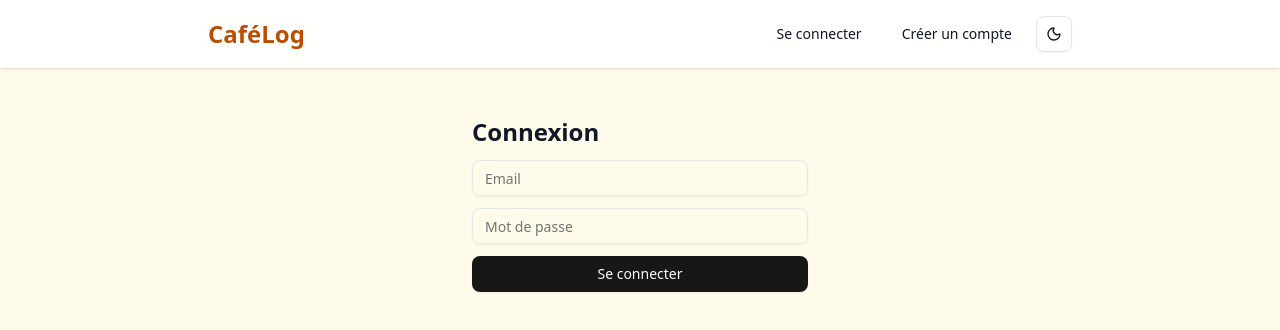
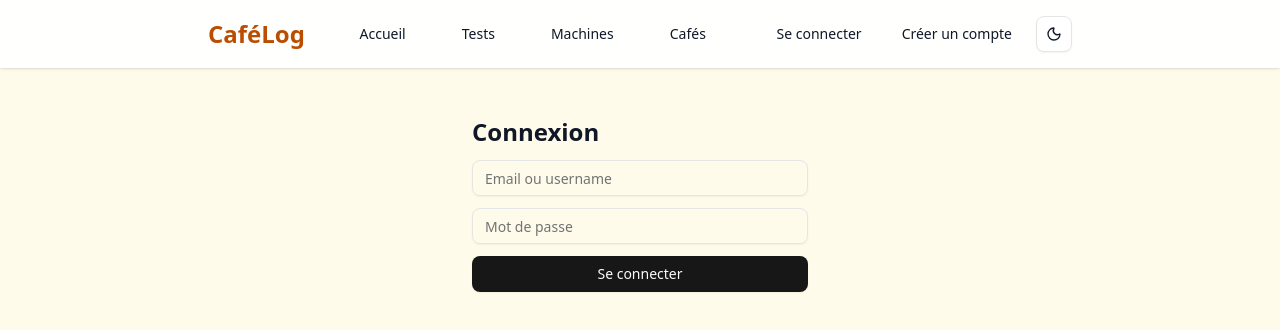
Before and after one commit to tmaurie/coffee-log, a Next.js app: page /login in a window 1280 px wide. Shown: the top 330 px of the page. Built offline with nearby package versions, Linux system fonts and the light colour scheme; no server answers.

Commit message:
Implement authentication system with username support and enhance user registration flow

```diff
--- a/app/api/auth/[...nextauth]/route.ts
+++ b/app/api/auth/[...nextauth]/route.ts
@@ -1,5 +1,5 @@
 import NextAuth from "next-auth";
-import { authOptions } from "@/lib/infra/auth-server";
+import { authOptions } from "@/lib/infra/auth";
 
 const handler = NextAuth(authOptions);
 export { handler as GET, handler as POST };
--- /dev/null
+++ b/app/api/auth/register/route.ts
@@ -0,0 +1,33 @@
+import { db } from "@/lib/infra/db";
+import { users } from "@/lib/infra/schema";
+import bcrypt from "bcryptjs";
+import { eq, or } from "drizzle-orm";
+
+export async function POST(req: Request) {
+  const { email, username, password } = await req.json();
+
+  if (!email || !username || !password) {
+    return new Response("Missing fields", { status: 400 });
+  }
+
+  const normEmail = email.trim().toLowerCase();
+  const normUser = username.trim().toLowerCase();
+
+  const exists = await db
+    .select({ id: users.id })
+    .from(users)
+    .where(or(eq(users.email, normEmail), eq(users.username, normUser)));
+
+  if (exists.length) {
+    return new Response("Email ou username déjà utilisé", { status: 409 });
+  }
+
+  const passwordHash = await bcrypt.hash(password, 10);
+  await db.insert(users).values({
+    email: normEmail,
+    username: normUser,
+    passwordHash,
+  });
+
+  return new Response("User created", { status: 201 });
+}
--- a/app/login/page.tsx
+++ b/app/login/page.tsx
@@ -6,8 +6,8 @@ import { Input } from "@/components/ui/input";
 import { useRouter } from "next/navigation";
 
 export default function LoginPage() {
-  const [email, setEmail] = useState("");
   const [password, setPassword] = useState("");
+  const [identifier, setIdentifier] = useState("");
   const [err, setErr] = useState("");
   const router = useRouter();
 
@@ -15,7 +15,7 @@ export default function LoginPage() {
     e.preventDefault();
     setErr("");
     const res = await signIn("credentials", {
-      email,
+      identifier,
       password,
       redirect: false,
     });
@@ -23,8 +23,8 @@ export default function LoginPage() {
     router.push("/");
   };
 
-  const handleEmailChange = (e: React.ChangeEvent<HTMLInputElement>) => {
-    setEmail(e.target.value);
+  const handleIdentifierChange = (e: React.ChangeEvent<HTMLInputElement>) => {
+    setIdentifier(e.target.value);
   };
 
   const handlePasswordChange = (e: React.ChangeEvent<HTMLInputElement>) => {
@@ -36,11 +36,11 @@ export default function LoginPage() {
       <h1 className="text-2xl font-bold">Connexion</h1>
       <form onSubmit={submit} className="space-y-3">
         <Input
-          placeholder="Email"
-          type="email"
-          value={email}
-          onChange={handleEmailChange}
+          placeholder="Email ou username"
+          value={identifier}
+          onChange={handleIdentifierChange}
         />
+
         <Input
           placeholder="Mot de passe"
           type="password"
--- a/app/page.tsx
+++ b/app/page.tsx
@@ -6,16 +6,20 @@ import { Button } from "@/components/ui/button";
 import { Card, CardContent, CardHeader, CardTitle } from "@/components/ui/card";
 import { Badge } from "@/components/ui/badge";
 import { Coffee, Star, TestTubeDiagonal, ToolCase } from "lucide-react";
+import { useSession } from "next-auth/react";
 
 export default function Home() {
   const { tests } = useCafeLog();
+  const { data: session} = useSession();
+  const displayName = session?.user?.name ?? session?.user?.email;
 
   const lastTest = tests.length ? tests[tests.length - 1] : null;
 
   return (
     <main className="max-w-3xl mx-auto p-6 space-y-8">
       <h1 className="text-3xl font-bold">
-        Bienvenue sur <span className="text-amber-700">CaféLog</span> !
+        Bienvenue sur <span className="text-amber-700">CaféLog</span>
+        {displayName && <span>, {displayName}</span>} !
       </h1>
 
       {/* Dernier test */}
--- a/app/register/page.tsx
+++ b/app/register/page.tsx
@@ -7,6 +7,7 @@ import { Input } from "@/components/ui/input";
 
 export default function RegisterPage() {
   const [email, setEmail] = useState("");
+  const [username, setUsername] = useState("");
   const [password, setPassword] = useState("");
   const [confirm, setConfirm] = useState("");
   const [error, setError] = useState("");
@@ -28,14 +29,21 @@ export default function RegisterPage() {
     const res = await fetch("/api/auth/register", {
       method: "POST",
       headers: { "Content-Type": "application/json" },
-      body: JSON.stringify({ email, password }),
+      body: JSON.stringify({ email, password, username }),
     });
 
     setLoading(false);
 
     if (!res.ok) {
       if (res.status === 409) return setError("Cet email est déjà utilisé");
-      return setError("Erreur lors de l'inscription");
+      return setError(
+        "Erreur lors de l'inscription" +
+          res.status +
+          " " +
+          res.statusText +
+          " " +
+          res,
+      );
     }
 
     router.push("/"); // Redirige vers la home après inscription
@@ -50,6 +58,12 @@ export default function RegisterPage() {
           placeholder="Email"
           value={email}
           onChange={(e) => setEmail(e.target.value)}
+          required
+        />
+        <Input
+          placeholder="Nom d'utilisateur"
+          value={username}
+          onChange={(e) => setUsername(e.target.value)}
           required
         />
         <Input
--- a/components/header.tsx
+++ b/components/header.tsx
@@ -5,8 +5,28 @@ import Link from "next/link";
 import { Moon, Sun } from "lucide-react";
 import { useTheme } from "@/lib/hooks/useTheme";
 
+export const navlink = {
+  home: {
+    href: "/",
+    label: "Accueil",
+  },
+  tests: {
+    href: "/tests",
+    label: "Tests",
+  },
+  machines: {
+    href: "/machines",
+    label: "Machines",
+  },
+  beans: {
+    href: "/beans",
+    label: "Cafés",
+  },
+};
+
 export default function HeaderClient() {
-  const { data: session, status } = useSession(); // 👈 réactif
+  const { data: session, status } = useSession();
+  const displayName = session?.user?.name ?? session?.user?.email;
   const { theme, toggleTheme } = useTheme();
   const email = session?.user?.email;
 
@@ -16,12 +36,19 @@ export default function HeaderClient() {
         <Link href="/" className="font-extrabold text-2xl text-amber-700">
           CaféLog
         </Link>
+        <div className="hidden md:flex items-center gap-6">
+          {Object.entries(navlink).map(([key, { href, label }]) => (
+            <Link key={key} href={href}>
+              <Button variant="ghost">{label}</Button>
+            </Link>
+          ))}
+        </div>
 
         <div className="flex items-center gap-2 text-sm">
           {status === "loading" ? null : email ? (
             <>
               <span className="hidden sm:inline">
-                Bienvenue, <strong>{email}</strong>
+                Bienvenue, <strong>{displayName}</strong>
               </span>
               <Button
                 variant="ghost"
--- a/lib/infra/auth-server.ts
+++ b/lib/infra/auth.ts
@@ -1,9 +1,9 @@
-import type { NextAuthOptions, User } from "next-auth";
+import type { NextAuthOptions } from "next-auth";
 import Credentials from "next-auth/providers/credentials";
 import bcrypt from "bcryptjs";
 import { db } from "@/lib/infra/db";
 import { users } from "@/lib/infra/schema";
-import { eq } from "drizzle-orm";
+import { eq, or } from "drizzle-orm";
 
 export const authOptions: NextAuthOptions = {
   session: { strategy: "jwt" },
@@ -11,36 +11,43 @@ export const authOptions: NextAuthOptions = {
     Credentials({
       name: "Credentials",
       credentials: {
-        email: { label: "Email", type: "email" },
+        identifier: { label: "Email ou username", type: "text" },
         password: { label: "Mot de passe", type: "password" },
       },
       async authorize(creds) {
-        const email = creds?.email?.trim() ?? "";
+        const identifier = creds?.identifier?.trim().toLowerCase() ?? "";
         const password = creds?.password ?? "";
-        if (!email || !password) return null;
+
+        if (!identifier || !password) return null;
 
         const [user] = await db
           .select()
           .from(users)
-          .where(eq(users.email, email));
+          .where(
+            or(eq(users.email, identifier), eq(users.username, identifier)),
+          );
+
         if (!user) return null;
 
         const ok = await bcrypt.compare(password, user.passwordHash);
         if (!ok) return null;
 
-        // objet renvoyé dans token & session
-        return { id: String(user.id), email: user.email };
+        return { id: String(user.id), email: user.email, name: user.username };
       },
     }),
   ],
   callbacks: {
     async jwt({ token, user }) {
-      if (user) token.userId = (user as User).id;
+      if (user) {
+        token.userId = (user as any).id;
+        token.username = (user as any).name;
+      }
       return token;
     },
     async session({ session, token }) {
       if (session.user) {
         (session.user as any).id = token.userId as string;
+        session.user.name = token.username as string;
       }
       return session;
     },
--- a/lib/infra/schema.ts
+++ b/lib/infra/schema.ts
@@ -3,6 +3,7 @@ import { pgTable, serial, varchar, timestamp } from "drizzle-orm/pg-core";
 export const users = pgTable("users", {
   id: serial("id").primaryKey(),
   email: varchar("email", { length: 255 }).notNull().unique(),
+  username: varchar("username", { length: 255 }).notNull().unique(),
   passwordHash: varchar("password_hash", { length: 255 }).notNull(),
   createdAt: timestamp("created_at").defaultNow().notNull(),
 });
```
